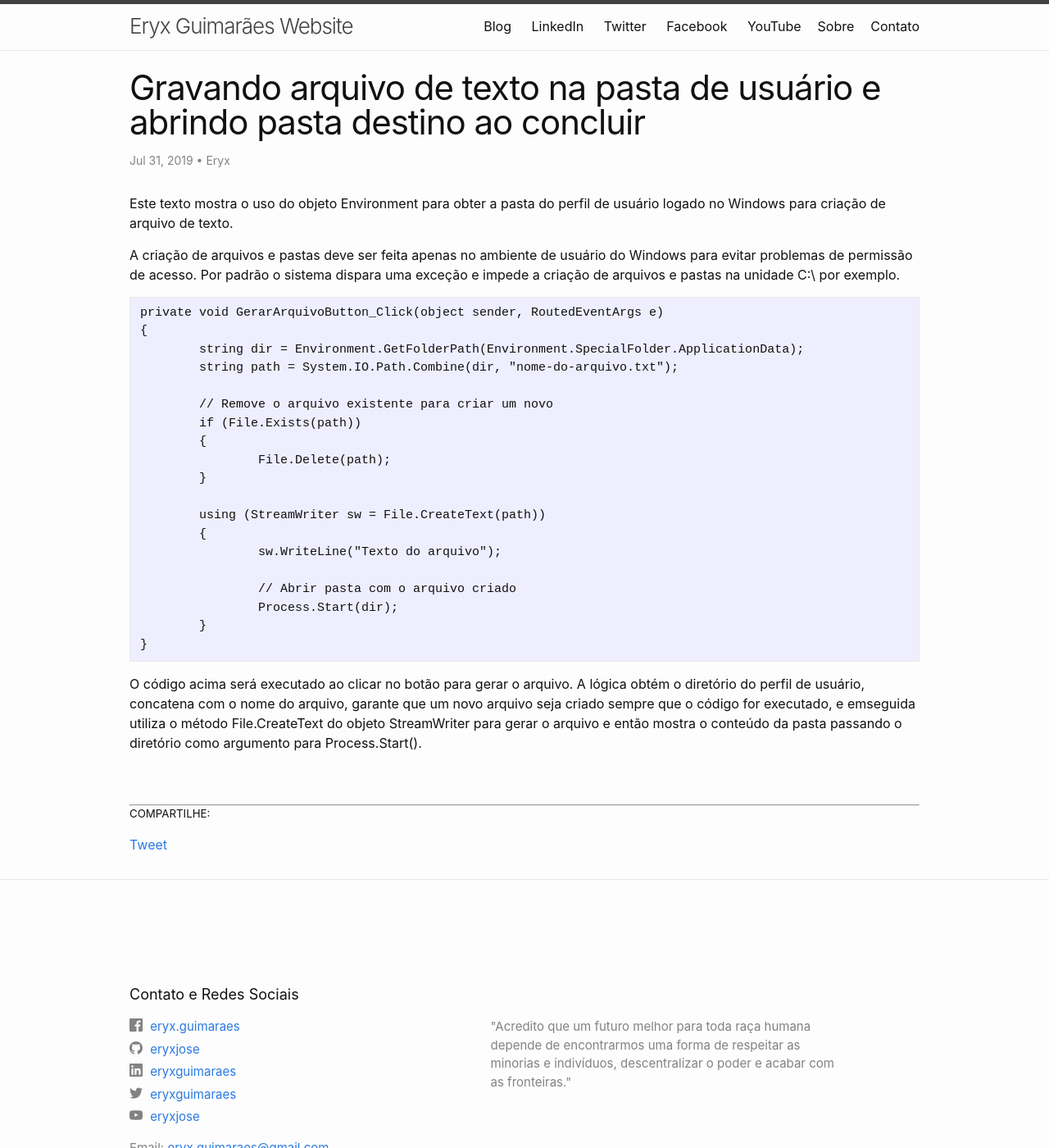
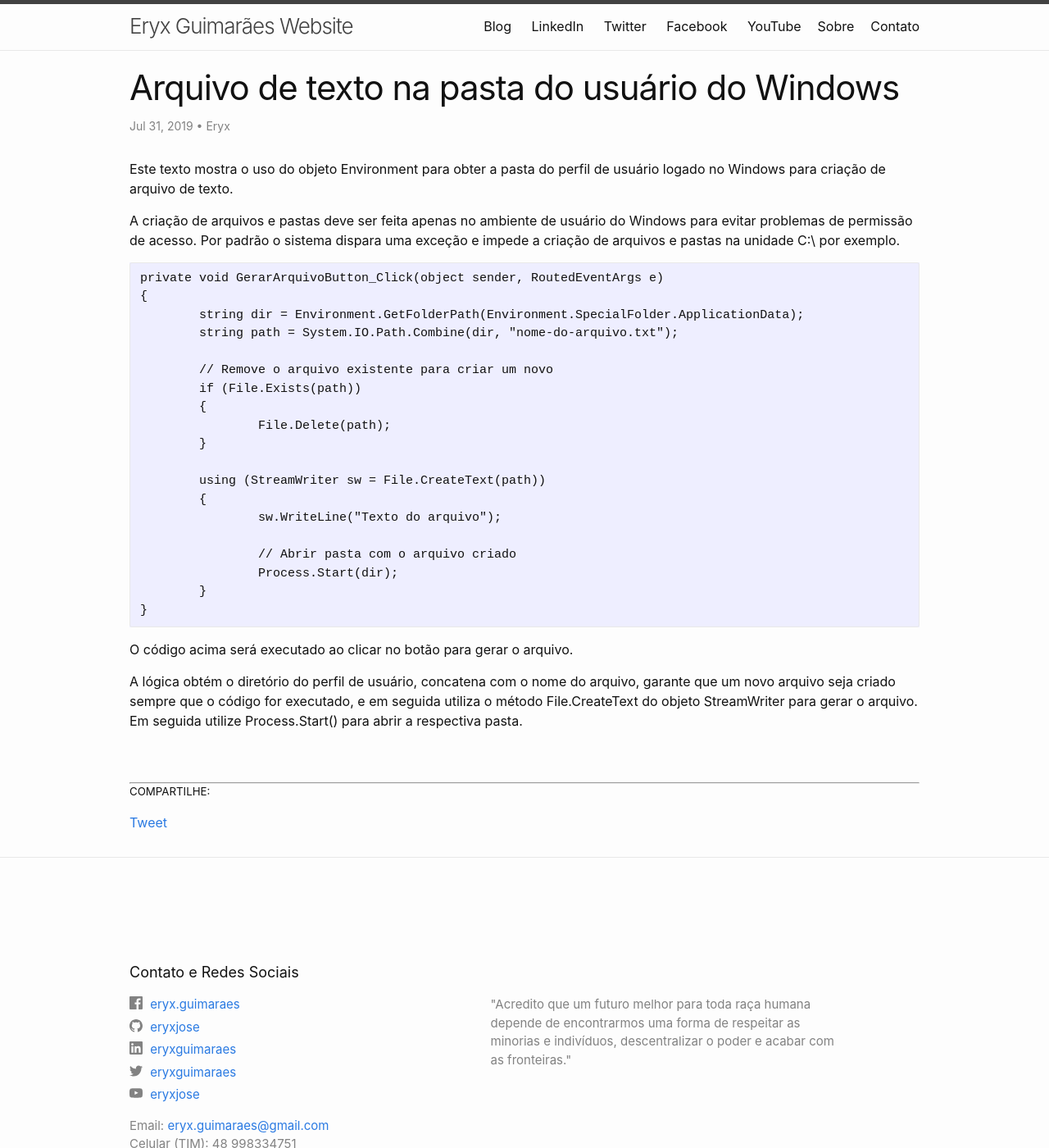
Before and after one commit to eryxjose/eryxjose.github.io, a Jekyll site: the page built from _posts/2019-31-07-gravando-arquivo-de-texto-na-pasta-de-usuario-e-abrindo-pasta-destino-ao-concluir.markdown, in a window 1280 px wide and 1400 px high. Shown: the whole window at 82% size. Built offline with Jekyll 4.4.1, drawn with Linux system fonts in a browser that asks for light colours; comment, search, counter and statistics services are not loaded.

Commit message:
Atualização post Arquivo de texto na pasta do usuário do Windows

```diff
--- a/_posts/2019-31-07-gravando-arquivo-de-texto-na-pasta-de-usuario-e-abrindo-pasta-destino-ao-concluir.markdown
+++ b/_posts/2019-31-07-gravando-arquivo-de-texto-na-pasta-de-usuario-e-abrindo-pasta-destino-ao-concluir.markdown
@@ -1,7 +1,7 @@
 ---
 layout: post
 author: Eryx
-title: Gravando arquivo de texto na pasta de usuário e abrindo pasta destino ao concluir
+title: Arquivo de texto na pasta do usuário do Windows
 date: 31/07/2019
 ---
 
@@ -29,4 +29,6 @@ A criação de arquivos e pastas deve ser feita apenas no ambiente de usuário d
 		}
 	}
 
-O código acima será executado ao clicar no botão para gerar o arquivo. A lógica obtém o diretório do perfil de usuário, concatena com o nome do arquivo, garante que um novo arquivo seja criado sempre que o código for executado, e emseguida utiliza o método File.CreateText do objeto StreamWriter para gerar o arquivo e então mostra o conteúdo da pasta passando o diretório como argumento para Process.Start().
+O código acima será executado ao clicar no botão para gerar o arquivo.
+
+A lógica obtém o diretório do perfil de usuário, concatena com o nome do arquivo, garante que um novo arquivo seja criado sempre que o código for executado, e em seguida utiliza o método File.CreateText do objeto StreamWriter para gerar o arquivo. Em seguida utilize Process.Start() para abrir a respectiva pasta.
```
Also changed, not shown: 2 other files.
